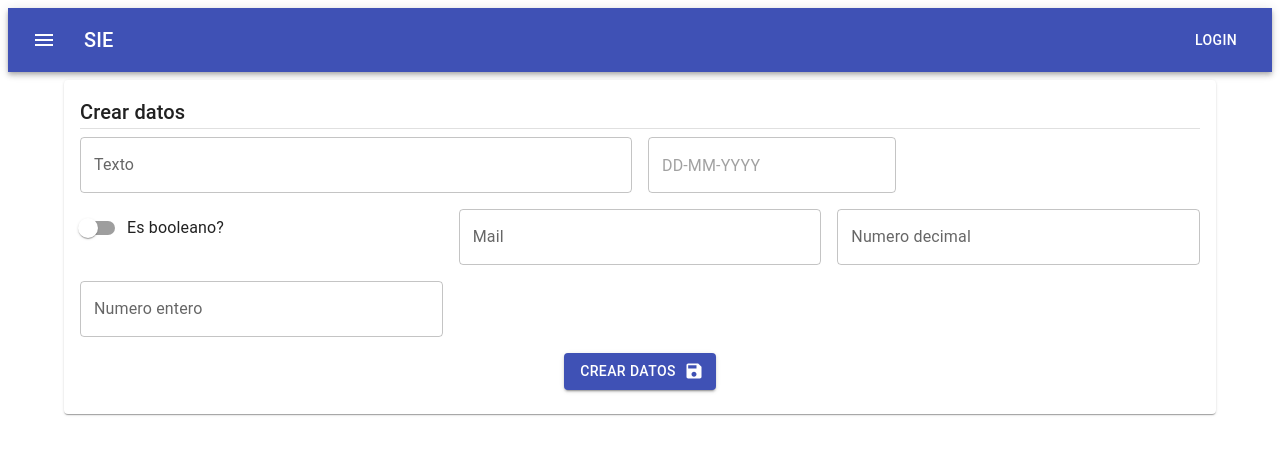
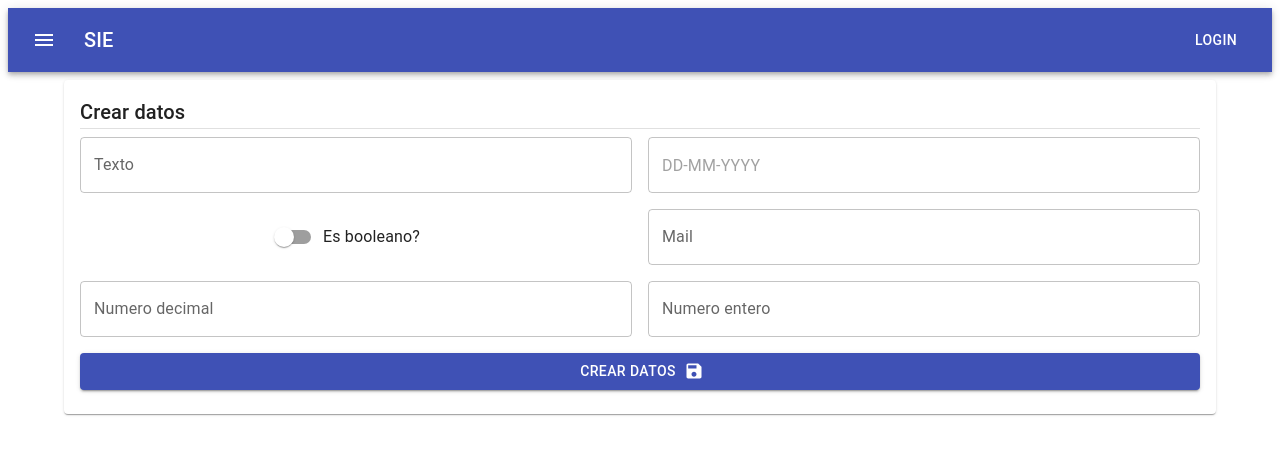
Before and after one commit to nahuelranieri/SIE-JS, a React (Vite) app: page /create in a window 1280 px wide. Shown: the top 454 px of the page. Built offline with nearby package versions, Linux system fonts and the light colour scheme.

Commit message:
feat(form):  validation with yup

```diff
--- a/src/pages/CRUD/Create.jsx
+++ b/src/pages/CRUD/Create.jsx
@@ -1,17 +1,22 @@
 import { yupResolver } from '@hookform/resolvers/yup';
 import { Save } from '@mui/icons-material';
-import { Box, Button, Card, CardContent, Container, Divider, FormControlLabel, Grid, Switch, TextField, Typography } from '@mui/material';
+import { Alert, Box, Button, Card, CardContent, Container, Divider, FormControlLabel, Grid, Switch, TextField, Typography } from '@mui/material';
 import { DatePicker } from '@mui/x-date-pickers';
 import { error } from 'console';
 import format from 'date-fns/format';
 import React, { useState } from 'react';
 import { Controller, useForm } from 'react-hook-form';
 import * as yup from 'yup';
+import { addNew } from '../../hooks/api';
 
 const schema = yup.object().shape({
-  texto: yup.string().required('El texto es obligatorio'),
+  texto: yup.string().required('El nombre es obligatorio'),
   fecha: yup.date().required('La fecha es obligatoria'),
-  mail: yup.string().email('Formato de correo electrónico no válido').required('El correo electrónico es obligatorio'),
+  booleano: yup.boolean(),
+  mail: yup.string()
+  .email('Formato de correo electrónico no válido')
+  .required('El correo electrónico es obligatorio')
+  .matches(/^[^@]+@[^@]+\.[a-zA-Z]{2,}$/, 'El formato debe ser example@example.com'),
   numero_decimal: yup.number()
     .typeError('Debe ser un número')
     .required('El número decimal es obligatorio')
@@ -27,47 +32,22 @@ const schema = yup.object().shape({
     .typeError('Debe ser un número entero')
     .integer('Debe ser un número entero')
     .required('El número entero es obligatorio'),
-})
+});
 const Create = () => {
-
-  const [switchValue, setSwitchValue] = useState(false);
-  const [newData, setNewData] = useState({ booleano: false });
-
-  const { control, handleSubmit, formState: { errors }, getValues } = useForm({
+  const [alertSuccess, setAlertSuccess] = useState(false);
+  const { control, handleSubmit, formState: { errors } } = useForm({
     resolver: yupResolver(schema),
-
   });
 
-  const handleSwitchChange = (event) => {
-    const newValue = event.target.checked;
-    setSwitchValue(newValue);
-    const booleanValue = newValue ? true : false;
-    setNewData((prevInfo) => ({
-      ...prevInfo,
-      booleano: booleanValue,
-    }));
-  };
-
-  const handleInputChange = (fieldName, value) => {
-    setNewData((prevInfo) => ({
-      ...prevInfo,
-      [fieldName]: value,
-    }));
-  };
-
-  // const handleSaveClick = async () => {
-  //   try {
-  //     // await addNew(newData)
-  //     console.log(newData);
-  //   } catch (error) {
-
-  //   }
-  // }
-  const handleSaveClick = () => {
-    console.log("Handle Save Click se llamó");
-    const data = getValues(); // Obtiene los valores del formulario
-    console.log("Valores correctos del formulario:", data);
-    // Aquí puedes realizar otras acciones con los datos correctos, como enviarlos a la API.
+  const onSubmit = async (data) => {
+    data.fecha = format(data.fecha, 'yyyy-MM-dd HH:mm:ss');
+    console.log('La data antes de la llamada', data);
+    try {
+      await addNew(data)
+      setAlertSuccess(true)
+    } catch (error) {
+      console.log('La data desoues de la llamada', error);
+    }
   };
 
 
@@ -77,14 +57,13 @@ const Create = () => {
         <CardContent>
           <Typography variant='h6'> Crear datos</Typography>
           <Divider sx={{ mb: 1 }} />
-          <form onSubmit={handleSubmit(handleSaveClick)}>
+          <form onSubmit={handleSubmit(onSubmit)}>
             <Grid container spacing={2}>
               <Grid item xs={12} md={6}>
                 <Controller
                   name="texto"
                   control={control}
                   defaultValue=""
-
                   render={({ field }) => (
                     <TextField
                       {...field}
@@ -92,18 +71,11 @@ const Create = () => {
                       fullWidth
                       error={!!errors.texto}
                       helperText={errors.texto?.message}
-
                     />
                   )}
                 />
-                {/* <TextField
-                  required
-                  label="Texto"
-                  fullWidth
-                  onChange={(e) => handleInputChange('texto', e.target.value)}
-                /> */}
               </Grid>
-              <Grid item xs={6} md={6}>
+              <Grid item xs={6} md={6} >
                 <Controller
                   name="fecha"
                   control={control}
@@ -111,50 +83,43 @@ const Create = () => {
                   render={({ field }) => (
                     <DatePicker
                       {...field}
-                    disablePast
+                      disablePast='true'
                       format="dd-MM-yyyy"
-                    // error={!!errors.fecha}
-                    // helperText={errors.fecha?.message}
                       slotProps={{
                         textField:{
+
                           helperText: errors.fecha?.message,
-                        error: !!errors.fecha
+                          error: !!errors.fecha,
+                          fullWidth: true
                         }
-                    }}
-                    onChange={(date) => {
-                      const formattedDate = date ? format(date, 'yyyy-MM-dd HH:mm:ss') : null;
-                      handleInputChange('fecha', formattedDate);
                       }}
                     />
                   )}
                 />
-                {/* <DatePicker
-                  disablePast='true'
-                  format="dd-MM-yyyy"
-                  onChange={(date) => {
-                    const formattedDate = format(date, 'yyyy-MM-dd HH:mm:ss');
-                    // console.log('El valor es:', formattedDate);
-                    handleInputChange('fecha', formattedDate);
-                  }} /> */}
               </Grid>
-              <Grid item xs={4} md={4}>
+              <Grid item xs={4} md={6} sx={{display: 'flex', justifyContent: 'center',}}>
                 <FormControlLabel
-                  control={<Switch checked={switchValue} onChange={handleSwitchChange} />}
+                  control={
+                    <Controller
+                      name="booleano"
+                      control={control}
+                      defaultValue={false}
+                      render={({ field }) => (
+                        <Switch
+                          {...field}
+                          color="primary"
+                        />
+                      )}
+                    />
+                  }
                   label="Es booleano?"
                 />
               </Grid>
-              <Grid item xs={12} md={4}>
-                {/* <TextField
-                  required
-                  label="Mail"
-                  fullWidth
-                  onChange={(e) => handleInputChange('mail', e.target.value)}
-                /> */}
+              <Grid item xs={12} md={6} >
                 <Controller
                   name="mail"
                   control={control}
                   defaultValue=""
-
                   render={({ field }) => (
                     <TextField
                       {...field}
@@ -162,12 +127,11 @@ const Create = () => {
                       fullWidth
                       error={!!errors.mail}
                       helperText={errors.mail?.message}
-
                     />
                   )}
                 />
               </Grid>
-              <Grid item xs={12} md={4}>
+              <Grid item xs={12} md={6}>
                 <Controller
                   name="numero_decimal"
                   control={control}
@@ -179,19 +143,11 @@ const Create = () => {
                       fullWidth
                       error={!!errors.numero_decimal}
                       helperText={errors.numero_decimal?.message}
-
                     />
                   )}
                 />
-                {/* <TextField
-                  required
-                  label="Numero decimal"
-                  fullWidth
-                  onChange={(e) => handleInputChange('numero_decimal', e.target.value)}
-                /> */}
               </Grid>
-
-              <Grid item xs={12} md={4}>
+              <Grid item xs={12} md={6}>
                 <Controller
                   name="numero_entero"
                   control={control}
@@ -203,27 +159,22 @@ const Create = () => {
                       fullWidth
                       error={!!errors.numero_entero}
                       helperText={errors.numero_entero?.message}
-
                     />
                   )}
                 />
-                {/* <TextField
-                  required
-                  label="Numero entero"
-                  fullWidth
-                  onChange={(e) => handleInputChange('numero_entero', e.target.value)}
-                /> */}
               </Grid>
-            </Grid>
-            <Box sx={{ display: 'flex', justifyContent: 'center', mt: 2 }}>
-              <Button
-                variant="contained"
-                // onClick={handleSaveClick}
-                endIcon={<Save />}
-                type="submit">
+              <Grid item xs={12} sx={{display: 'flex', justifyContent: 'center', flexDirection: 'column', gap: '8px'}}>
+                <Button type="submit" variant="contained" endIcon={<Save />} color="primary">
                   Crear Datos
                 </Button>
-            </Box>
+                {alertSuccess && (
+                  <Alert onClose={() => {setAlertSuccess(false)}} variant="outlined" severity="success">
+                    ¡Datos cargados!
+                  </Alert>
+                )}
+              </Grid>
+
+            </Grid>
           </form>
         </CardContent>
       </Card>
--- a/src/pages/CRUD/TableComponent.jsx
+++ b/src/pages/CRUD/TableComponent.jsx
@@ -14,6 +14,45 @@ import axios from 'axios';
 export const TableComponent = () => {
 
   const columns = [
+    {
+      field: 'actions',
+      type: 'actions',
+      renderHeader: (params) => (
+        <>
+          {'Acciones'}
+          <Tooltip title='Agregar'>
+            <Link to={'/create'}>
+              <IconButton><AddCircle/></IconButton>
+            </Link>
+          </Tooltip>
+        </>
+      ),
+      width: 140,
+      renderCell: (params) => {
+        const handleDelete = async ()=> {
+          try {
+            await deleteById(params.row.id)
+            setDataReady((prev) => !prev);
+          } catch (error) {
+
+          }
+        }
+        return (
+        <>
+
+          <Tooltip title='Editar'>
+            <Link to={`/edit/${params.row.id}`} state={{rowData: params.row}}>
+              <IconButton>
+                <Edit/>
+              </IconButton>
+            </Link>
+          </Tooltip>
+          <Tooltip title='Borrar'>
+            <IconButton onClick={handleDelete}><Delete/></IconButton>
+          </Tooltip>
+        </>
+      )}
+    },
     { field: 'id', headerName: 'ID', width: 70 },
     { field: 'texto', headerName: 'Texto', width: 130 },
     { field: 'fecha', headerName: 'Fecha', width: 130 },
@@ -50,47 +89,7 @@ export const TableComponent = () => {
       headerName: 'Actualizado',
       width: 90,
     },
-    {
-      field: 'actions',
-      type: 'actions',
-      renderHeader: (params) => (
-        <>
-          {'Acciones'}
-          <Tooltip title='Agregar'>
-            <Link to={'/create'}>
-              <IconButton><AddCircle/></IconButton>
-            </Link>
-          </Tooltip>
-        </>
-      ),
-      width: 140,
-      renderCell: (params) => {
-        const handleDelete = async ()=> {
-          try {
-            await deleteById(params.row.id)
-            setDataReady((prev) => !prev);
-          } catch (error) {
 
-          }
-        }
-        return (
-        <>
-          <Tooltip title='Mostrar'>
-            <IconButton><Visibility/></IconButton>
-          </Tooltip>
-          <Tooltip title='Editar'>
-            <Link to={`/edit/${params.row.id}`} state={{rowData: params.row}}>
-              <IconButton>
-                <Edit/>
-              </IconButton>
-            </Link>
-          </Tooltip>
-          <Tooltip title='Borrar'>
-            <IconButton onClick={handleDelete}><Delete/></IconButton>
-          </Tooltip>
-        </>
-      )}
-    },
 
   ];
 
@@ -120,7 +119,7 @@ export const TableComponent = () => {
           rows={data}
           columns={columns}
           pageSize={10}
-          checkboxSelection
+
         />
       ) : (
         <p>Cargando...</p>
```
Lines whose indentation alone changed are shown as unchanged.
